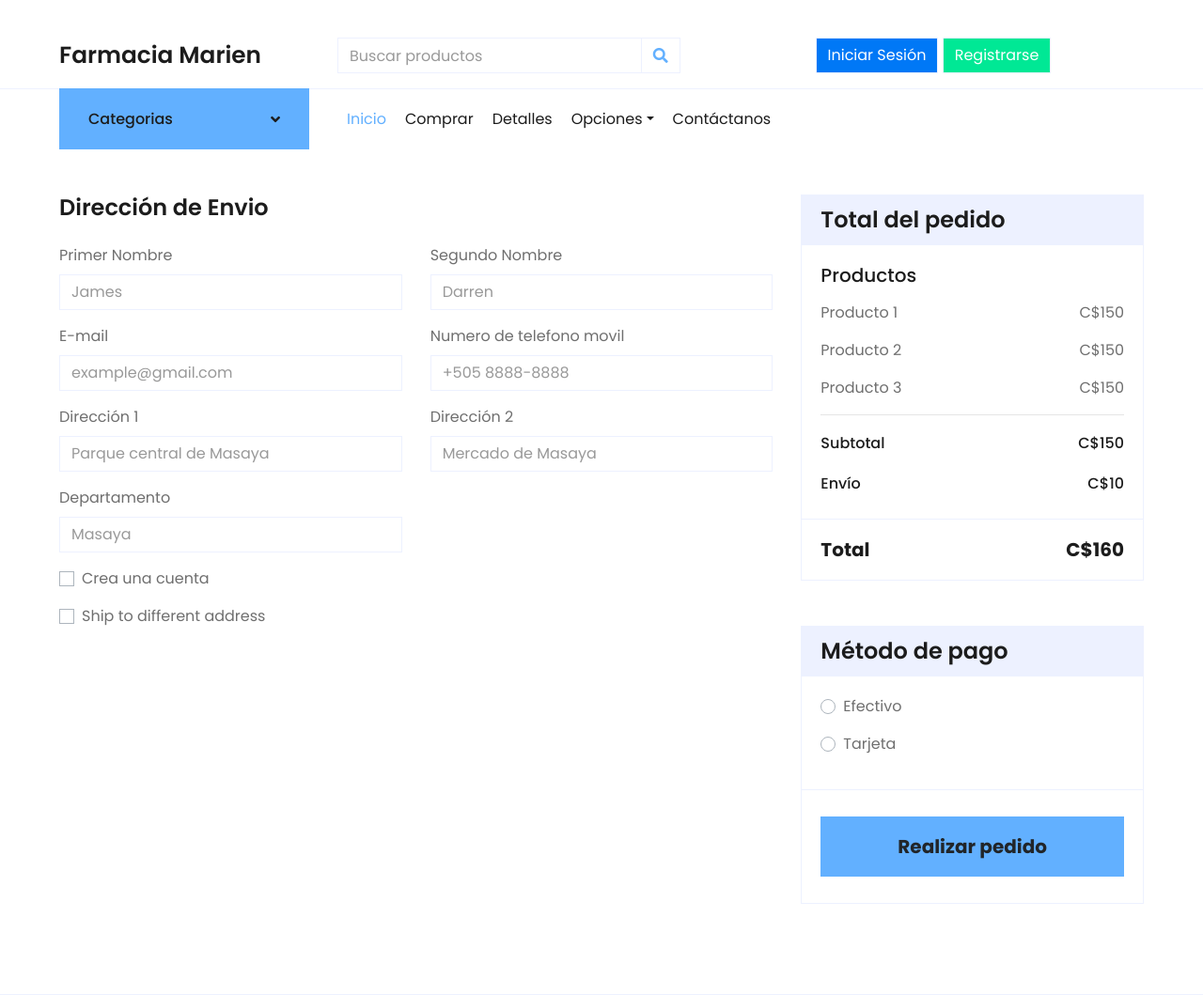
After one commit to Anneke-01/farmacia-marien-demo, a Flask app: page /checkout in a window 1280 px wide. The commit adds this page. Shown: the top 1059 px of the page at 94% size. Run offline with Flask 2, Linux system fonts and the light colour scheme; parts of the project's set-up code (start-up, migrations or seed data) failed here and were passed over; some libraries are stand-ins or nearby versions.

Commit message:
Se compuso la funcionalidad de register, perfilCliente y editarPerfilCliente. Además, se agregó el html de Marat.

```diff
--- a/application.py
+++ b/application.py
@@ -19,11 +19,6 @@ def index():
     return render_template("index.html")
 
 # Para propósitos de Presentación | Borrar cuando sea necesario
-
-
-@app.route("/profiledite")
-def profiledite():
-    return render_template("profiledite.html")
 
 
 @app.route("/shop")
@@ -53,23 +48,55 @@ def clientes():
 
 @app.route("/perfilCliente", methods=["GET", "POST"])
 def perfilCliente():
-    if "IDCliente" in session:
+    if 'IDCliente' in session:
         IDCliente = session["IDCliente"]
-        print(f"El ID del cliente es: ", {IDCliente})
         try:
             cursor = conn.cursor()
             storeProce = "execute [dbo].[mostrar_cliente] @id = ?"
             param = (IDCliente)
             cursor.execute(storeProce, param)
             DatosCliente = cursor.fetchall()
+            return render_template("PerfilCliente.html", cliente=DatosCliente)
         except Exception as e:
             print("Error: %s", e)
-    return render_template("PerfilCliente.html", cliente=DatosCliente)
+    return redirect("/")
 
 
 @app.route("/editarPerfilCliente/<idCliente>", methods=["GET", "POST"])
 def editarPerfilCliente(idCliente):
-    return render_template("profiledite.html")
+    if request.method == "POST":
+        print(idCliente)
+        pNombre = request.form.get("pnombre")
+        sNombre = request.form.get("snombre")
+        pApellido = request.form.get("papellido")
+        sApellido = request.form.get("sapellido")
+        nTelefono = request.form.get("telefono")
+        nUsuario = request.form.get("username")
+        if not pNombre or not sNombre or not pApellido or not sApellido or not nTelefono or not nUsuario:
+            flash("Debes llenar todos los campos", category="warning")
+        else:
+            try:
+                cursor1 = conn.cursor()
+                sp = " execute [dbo].[modificar_cliente] ?,?,?,?,?,?,?"
+                params = (idCliente, pNombre, sNombre, pApellido,
+                          sApellido, nTelefono, nUsuario)
+                cursor1.execute(sp, params)
+                cursor1.commit()
+                flash("El usuario se edito correctamente!", category="success")
+            except Exception as e:
+                print("Error: %s ", e)
+            return redirect(request.url)
+    else:
+        print(idCliente)
+        try:
+            cursor = conn.cursor()
+            storeProc = " execute [dbo].[mostrar_cliente] ?"
+            params1 = (idCliente)
+            cursor.execute(storeProc, params1)
+            clientePerfil = cursor.fetchall()
+            return render_template("profiledite.html", clientePerfil=clientePerfil)
+        except Exception as e:
+            print("Error: %s", e)
 
 
 @app.route("/empleados", methods=["GET", "POST"])
@@ -239,17 +266,22 @@ def register():
                 flash("Nombre de usuario existente, por favor escoge otro.",
                       category="error")
                 # Si el SP manda el mensaje, se enseña un mensaje de error y se retorna la misma plantilla.
-                return render_template("register.html")
-            # Si el usuario se registra con éxito, entonces guardamos su inicio de sesión (las cookies)
-            session["username"] = username
-            cursor.close()  # Cerramos el cursor que nos permite ejecutar el SQL
-            del cursor  # Lo eliminamos
-            conn.close()  # Cerramos la conexión
+                return redirect(request.url)
+            else:
+                consultaIDCliente = cursor.execute(
+                    "SELECT TOP 1 idCliente FROM clientes WHERE nombreUsuario=?", username)
+                IDCliente = consultaIDCliente.fetchone()
+                print(IDCliente[0])
+                session["IDCliente"] = IDCliente
+                # Si el usuario se registra con éxito, entonces guardamos su inicio de sesión (las cookies)
+                session["username"] = username
+                # session["user_id"] = rows
+                print(f"Prueba del registro")
+                # Si el usuario se registró con éxito, se le manda un mensaje.
+                flash("Registro exitoso!", category="success")
         except db.DatabaseError as e:
             # Si no se pudo ejecutar el SP, entonces el error caerá aquí.
             print("Error: %s", e)
-        # Si el usuario se registró con éxito, se le manda un mensaje.
-        flash("Registro exitoso!", category="success")
         return redirect("/")  # Lo mandamos a la página principal.
     else:
         # Si el usuario no está mandando datos, entonces simplemente mostramos la plantilla.
@@ -260,7 +292,7 @@ def register():
 # El método HTTP GET obtiene datos del servidor.
 
 
-@app.route("/login", methods=["GET", "POST"])
+@ app.route("/login", methods=["GET", "POST"])
 def login():
     # Validamos si  el usuario está enviando información
     if request.method == "POST":
@@ -289,7 +321,7 @@ def login():
                 while row:  # Mientras se cumpla lo que hay en la variable "row"
                     # Se almacena en la variable resultado lo que está en "row", en la columna 0 y se castea a un string.
                     resultado = str(row[0])
-                    IDCliente = str(row[1])
+                    IDCliente = row[1]
                     print(IDCliente)
                     if resultado == "Acceso exitoso":  # Validamos el resultado que nos devolvió el SP
                         print("es un cliente")
@@ -325,10 +357,6 @@ def login():
                 flash("Usuario o contraseña incorrectos", category="error")
                 # retornamos el mismo formulario de inicio de sesión.
                 return render_template("login.html")
-
-            cursor.close()  # Cerramos el cursor.
-            del cursor  # Eliminamos el cursor.
-
         except db.DatabaseError as e:
             print("Error: %s", e)
         return redirect("/")
@@ -336,12 +364,17 @@ def login():
         return render_template("login.html")
 
 
-@app.route("/logout")
+@ app.route("/logout")
 def logout():
     session.clear()
     return redirect("/")
 
 
+@app.route("/checkout")
+def profiledite():
+    return render_template("checkout.html")
+
+
 if __name__ == "__main__":
     conn
     app.run(debug=True, port=3300)
--- a/bdconnection.py
+++ b/bdconnection.py
@@ -13,6 +13,10 @@ try:
         # https://www.jasoft.org/Blog/post/resolver-error-al-conectarse-a-sql-server-debido-al-certificado-ssl
 
     )
+    conn.setdecoding(pyodbc.SQL_CHAR, encoding='unicode_escape')
+    conn.setdecoding(pyodbc.SQL_WCHAR, encoding='unicode_escape')
+    conn.setdecoding(pyodbc.SQL_WMETADATA, encoding='unicode_escape')
+    conn.setdecoding(pyodbc.SQL_WMETADATA, encoding='utf-16le')
     # Esta parte del código imprime el consola el máximo de conexiones
     # how_many = conn.getinfo(pyodbc.SQL_MAX_CONCURRENT_ACTIVITIES)
     # print(f"Máximo de conexiones: ", how_many)
--- /dev/null
+++ b/templates/checkout.html
@@ -0,0 +1,180 @@
+{% extends "layout.html" %}
+
+{% block nav %}
+<nav class="collapse position-absolute navbar navbar-vertical navbar-light align-items-start p-0 border border-top-0 border-bottom-0 bg-light" id="navbar-vertical" style="width: calc(100% - 30px); z-index: 1;">
+{% endblock %}
+
+{% block body%}
+<body>
+    <!-- Checkout Start -->
+    <div class="container-fluid pt-5">
+        <div class="row px-xl-5">
+            <div class="col-lg-8">
+                <div class="mb-4">
+                    <h4 class="font-weight-semi-bold mb-4">Dirección de Envio</h4>
+                    <div class="row">
+                        <div class="col-md-6 form-group">
+                            <label>Primer Nombre</label>
+                            <input class="form-control" type="text" placeholder="James">
+                        </div>
+                        <div class="col-md-6 form-group">
+                            <label>Segundo Nombre
+                            </label>
+                            <input class="form-control" type="text" placeholder="Darren">
+                        </div>
+                        <div class="col-md-6 form-group">
+                            <label>E-mail</label>
+                            <input class="form-control" type="text" placeholder="example@gmail.com">
+                        </div>
+                        <div class="col-md-6 form-group">
+                            <label>Numero de telefono movil</label>
+                            <input class="form-control" type="text" placeholder="+505 8888-8888">
+                        </div>
+                        <div class="col-md-6 form-group">
+                            <label>Dirección 1</label>
+                            <input class="form-control" type="text" placeholder="Parque central de Masaya">
+                        </div>
+                        <div class="col-md-6 form-group">
+                            <label>Dirección 2</label>
+                            <input class="form-control" type="text" placeholder="Mercado de Masaya">
+                        </div>
+
+                        <div class="col-md-6 form-group">
+                            <label>Departamento</label>
+                            <input class="form-control" type="text" placeholder="Masaya">
+                        </div>
+
+                        <div class="col-md-12 form-group">
+                            <div class="custom-control custom-checkbox">
+                                <input type="checkbox" class="custom-control-input" id="newaccount">
+                                <label class="custom-control-label" for="newaccount">Crea una cuenta</label>
+                            </div>
+                        </div>
+                        <div class="col-md-12 form-group">
+                            <div class="custom-control custom-checkbox">
+                                <input type="checkbox" class="custom-control-input" id="shipto">
+                                <label class="custom-control-label" for="shipto"  data-toggle="collapse" data-target="#shipping-address">Ship to different address</label>
+                            </div>
+                        </div>
+                    </div>
+                </div>
+                <div class="collapse mb-4" id="shipping-address">
+                    <h4 class="font-weight-semi-bold mb-4">Dirección de envío</h4>
+                    <div class="row">
+                        <div class="col-md-6 form-group">
+                            <label>Primer Nombre</label>
+                            <input class="form-control" type="text" placeholder="James">
+                        </div>
+                        <div class="col-md-6 form-group">
+                            <label>Segundo Nombre
+                            </label>
+                            <input class="form-control" type="text" placeholder="Darren">
+                        </div>
+                        <div class="col-md-6 form-group">
+                            <label>E-mail</label>
+                            <input class="form-control" type="text" placeholder="example@gmail.com">
+                        </div>
+                        <div class="col-md-6 form-group">
+                            <label>Numero de telefono movil</label>
+                            <input class="form-control" type="text" placeholder="+505 8888-8888">
+                        </div>
+                        <div class="col-md-6 form-group">
+                            <label>Dirección 1</label>
+                            <input class="form-control" type="text" placeholder="Parque central de Masaya">
+                        </div>
+                        <div class="col-md-6 form-group">
+                            <label>Dirección 2</label>
+                            <input class="form-control" type="text" placeholder="Mercado de Masaya">
+                        </div>
+
+                        <div class="col-md-6 form-group">
+                            <label>Departamento</label>
+                            <input class="form-control" type="text" placeholder="Masaya">
+                        </div>
+
+                    </div>
+                </div>
+            </div>
+            <div class="col-lg-4">
+                <div class="card border-secondary mb-5">
+                    <div class="card-header bg-secondary border-0">
+                        <h4 class="font-weight-semi-bold m-0">Total del pedido</h4>
+                    </div>
+                    <div class="card-body">
+                        <h5 class="font-weight-medium mb-3">Productos</h5>
+                        <div class="d-flex justify-content-between">
+                            <p>Producto 1</p>
+                            <p>C$150</p>
+                        </div>
+                        <div class="d-flex justify-content-between">
+                            <p>Producto 2</p>
+                            <p>C$150</p>
+                        </div>
+                        <div class="d-flex justify-content-between">
+                            <p>Producto 3</p>
+                            <p>C$150</p>
+                        </div>
+                        <hr class="mt-0">
+                        <div class="d-flex justify-content-between mb-3 pt-1">
+                            <h6 class="font-weight-medium">Subtotal</h6>
+                            <h6 class="font-weight-medium">C$150</h6>
+                        </div>
+                        <div class="d-flex justify-content-between">
+                            <h6 class="font-weight-medium">Envío</h6>
+                            <h6 class="font-weight-medium">C$10</h6>
+                        </div>
+                    </div>
+                    <div class="card-footer border-secondary bg-transparent">
+                        <div class="d-flex justify-content-between mt-2">
+                            <h5 class="font-weight-bold">Total</h5>
+                            <h5 class="font-weight-bold">C$160</h5>
+                        </div>
+                    </div>
+                </div>
+                <div class="card border-secondary mb-5">
+                    <div class="card-header bg-secondary border-0">
+                        <h4 class="font-weight-semi-bold m-0">Método de pago</h4>
+                    </div>
+                    <div class="card-body">
+                        <div class="form-group">
+                            <div class="custom-control custom-radio">
+                                <input type="radio" class="custom-control-input" name="payment" id="Efectivo">
+                                <label class="custom-control-label" for="Efectivo">Efectivo</label>
+                            </div>
+                        </div>
+                        <div class="form-group">
+                            <div class="custom-control custom-radio">
+                                <input type="radio" class="custom-control-input" name="payment" id="Tarjeta">
+                                <label class="custom-control-label" for="Tarjeta">Tarjeta</label>
+                            </div>
+                        </div>
+                    </div>
+                    <div class="card-footer border-secondary bg-transparent">
+                        <button class="btn btn-lg btn-block btn-primary font-weight-bold my-3 py-3">Realizar pedido</button>
+                    </div>
+                </div>
+            </div>
+        </div>
+    </div>
+    <!-- Checkout End -->
+
+    <!-- Back to Top -->
+    <a href="#" class="btn btn-primary back-to-top"><i class="fa fa-angle-double-up"></i></a>
+
+    <!-- JavaScript Libraries -->
+    <script src="https://code.jquery.com/jquery-3.4.1.min.js"></script>
+    <script src="https://stackpath.bootstrapcdn.com/bootstrap/4.4.1/js/bootstrap.bundle.min.js"></script>
+    <script src="lib/easing/easing.min.js"></script>
+    <script src="lib/owlcarousel/owl.carousel.min.js"></script>
+
+    <!-- Contact Javascript File -->
+    <script src="mail/jqBootstrapValidation.min.js"></script>
+    <script src="mail/contact.js"></script>
+
+    <!-- Template Javascript -->
+    <script src="js/main.js"></script>
+
+</body>
+
+
+{% endblock %}
```
Also changed, not shown: templates/profiledite.html (+18 -17 lines).
